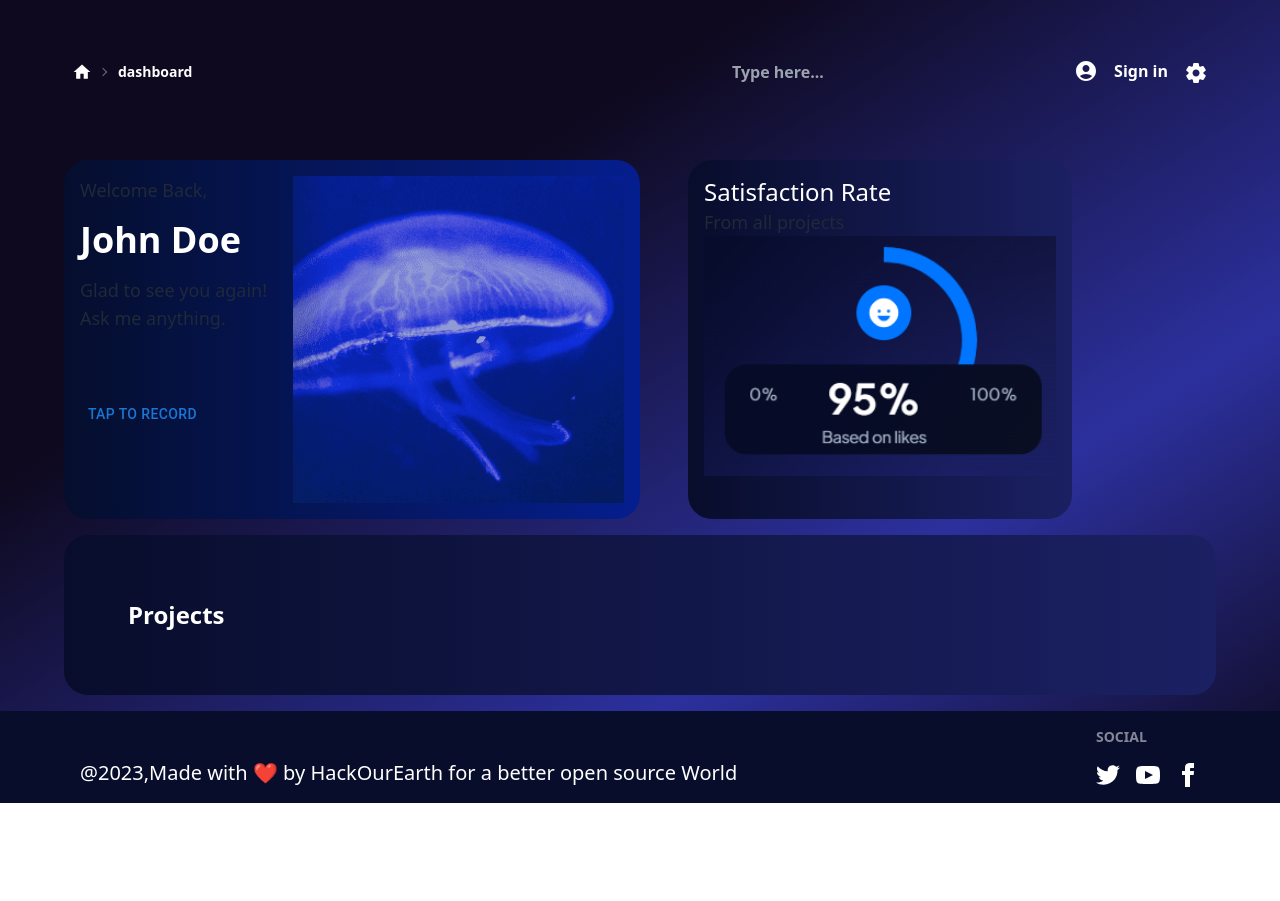
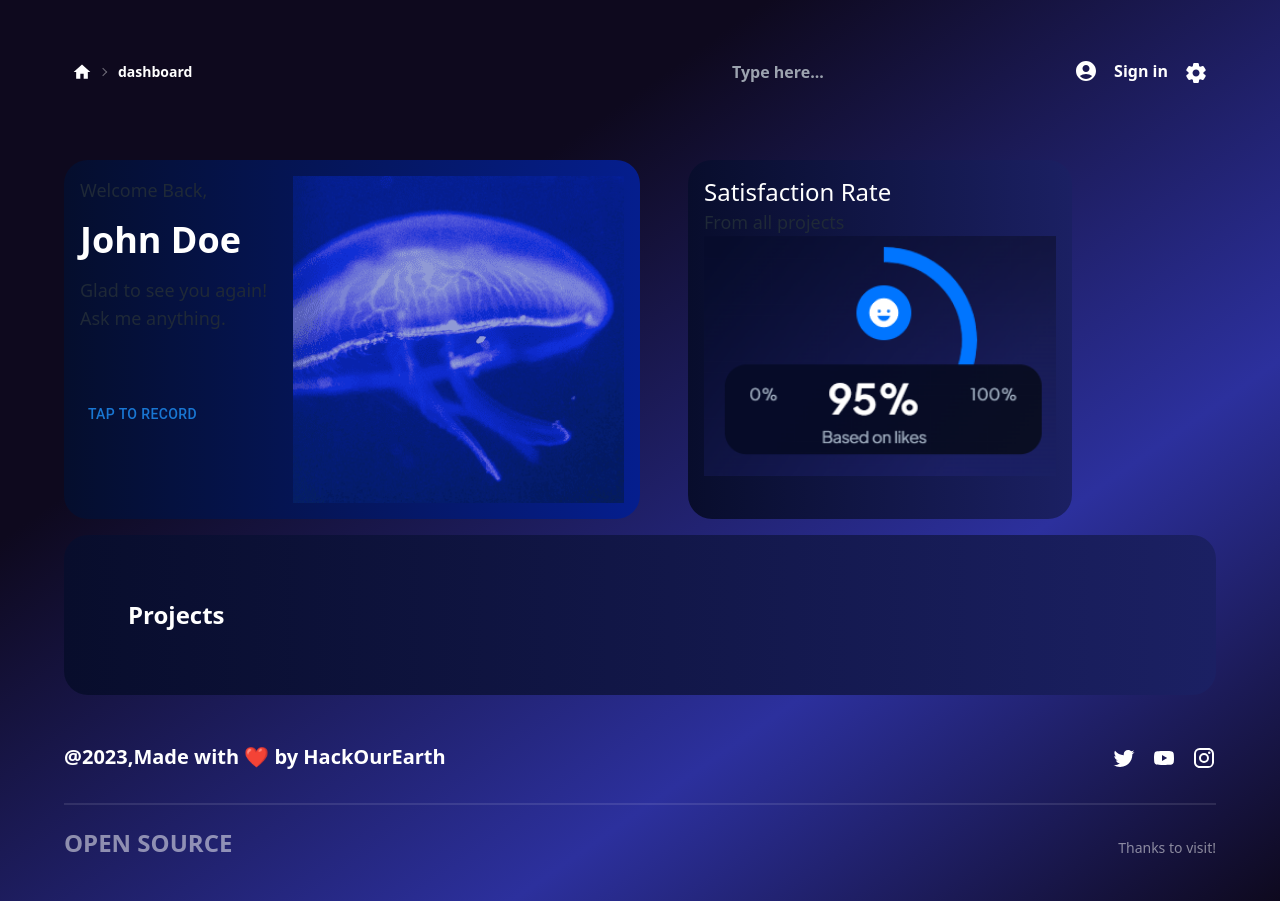
Before and after one commit to bajoriya-vaibhav/HackOurEarth, a React (Vite) app: page /dashboard in a window 1280 px wide. Before the commit the page ends 803 px from the top, so only its background shows below. Built offline with nearby package versions, Linux system fonts and the light colour scheme; some icons are missing.

Commit message:
footer updated

```diff
--- a/src/components/footer/Footer.jsx
+++ b/src/components/footer/Footer.jsx
@@ -1,23 +1,48 @@
 import React from 'react'
 import { useLocation } from 'react-router-dom'
 import styles from '../../styles/styles';
+import { motion } from 'framer-motion';
+import { footerVariants } from '../../utils/motion';
+import InstagramIcon from '@mui/icons-material/Instagram';
+import YouTubeIcon from '@mui/icons-material/YouTube';
+import TwitterIcon from '@mui/icons-material/Twitter';
 
 const Footer = () => {
   const location = useLocation();
   return ((location.pathname != '/signup' && location.pathname != '/signin') &&
-    <div>
-      <footer className="footer py-4 text-base-content text-white sm:grid-cols-2 bg-purple1 flex justify-between px-20 items-end">
-        <div className={`${styles.textXl} text-white`}>@2023,Made with ❤️ by HackOurEarth for a better open source World</div>
-        <nav>
-          <header className="footer-title">Social</header>
-          <div className="grid grid-flow-col gap-4">
-            <a><svg xmlns="http://www.w3.org/2000/svg" width="24" height="24" viewBox="0 0 24 24" className="fill-current"><path d="M24 4.557c-.883.392-1.832.656-2.828.775 1.017-.609 1.798-1.574 2.165-2.724-.951.564-2.005.974-3.127 1.195-.897-.957-2.178-1.555-3.594-1.555-3.179 0-5.515 2.966-4.797 6.045-4.091-.205-7.719-2.165-10.148-5.144-1.29 2.213-.669 5.108 1.523 6.574-.806-.026-1.566-.247-2.229-.616-.054 2.281 1.581 4.415 3.949 4.89-.693.188-1.452.232-2.224.084.626 1.956 2.444 3.379 4.6 3.419-2.07 1.623-4.678 2.348-7.29 2.04 2.179 1.397 4.768 2.212 7.548 2.212 9.142 0 14.307-7.721 13.995-14.646.962-.695 1.797-1.562 2.457-2.549z"></path></svg></a>
-            <a><svg xmlns="http://www.w3.org/2000/svg" width="24" height="24" viewBox="0 0 24 24" className="fill-current"><path d="M19.615 3.184c-3.604-.246-11.631-.245-15.23 0-3.897.266-4.356 2.62-4.385 8.816.029 6.185.484 8.549 4.385 8.816 3.6.245 11.626.246 15.23 0 3.897-.266 4.356-2.62 4.385-8.816-.029-6.185-.484-8.549-4.385-8.816zm-10.615 12.816v-8l8 3.993-8 4.007z"></path></svg></a>
-            <a><svg xmlns="http://www.w3.org/2000/svg" width="24" height="24" viewBox="0 0 24 24" className="fill-current"><path d="M9 8h-3v4h3v12h5v-12h3.642l.358-4h-4v-1.667c0-.955.192-1.333 1.115-1.333h2.885v-5h-3.808c-3.596 0-5.192 1.583-5.192 4.615v3.385z"></path></svg></a>
-          </div>
-        </nav>
-      </footer>
+  <motion.footer
+    variants={footerVariants}
+    initial="hidden"
+    whileInView="show"
+    className={`${styles.xPaddings} py-8 relative`}
+  >
+    <div className="" />
+    <div className={`${styles.innerWidth} mx-auto flex flex-col gap-8`}>
+      <div className="flex items-center justify-between flex-wrap gap-5">
+        <h4 className="font-bold md:text-[64px] text-[44px] text-white">
+          <div className={`${styles.textXl} text-white`}>@2023,Made with ❤️ by HackOurEarth</div>
+        </h4>
+        <div className="grid grid-flow-col gap-4 text-white">
+          <a href='https://twitter.com/VaibhavBajoriya' target='blank'><TwitterIcon/></a>
+          <a href='https://www.youtube.com/channel/UCq039aJ2zACgHoBdSb2QDaQ' target='blank'><YouTubeIcon/></a>
+          <a href='https://www.instagram.com/bajoriyavaibhav/' target='blank'><InstagramIcon/></a>
+        </div>
+      </div>
+
+      <div className="flex flex-col">
+        <div className="mb-[20px] h-[2px] bg-white opacity-10" />
+
+        <div className="flex items-center justify-between flex-wrap gap-4">
+          <h4 className="font-extrabold text-[24px] text-white">
+            <header className="footer-title">Open Source</header>
+          </h4>
+          <p className="font-normal text-[14px] text-white opacity-50">
+            Thanks to visit!
+          </p>
+        </div>
+      </div>
     </div>
+  </motion.footer>
   )
 }
 
```
